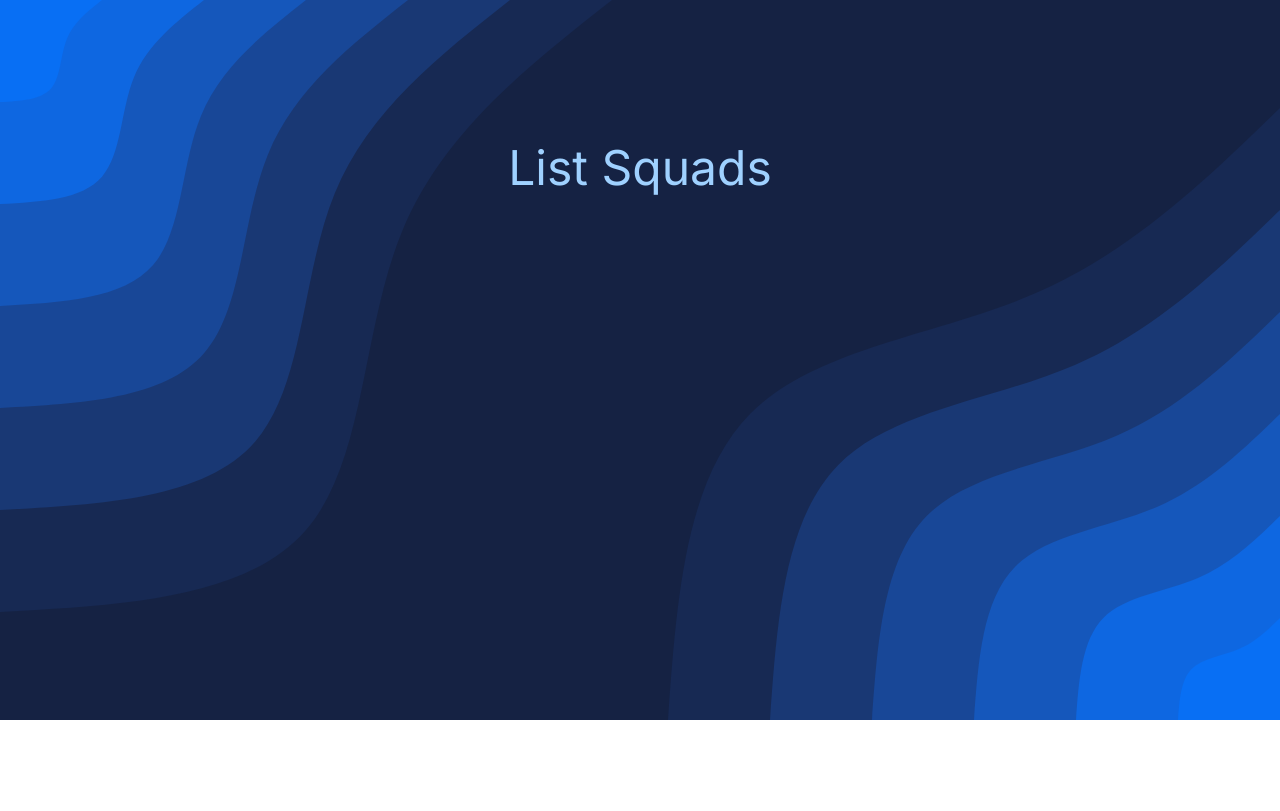
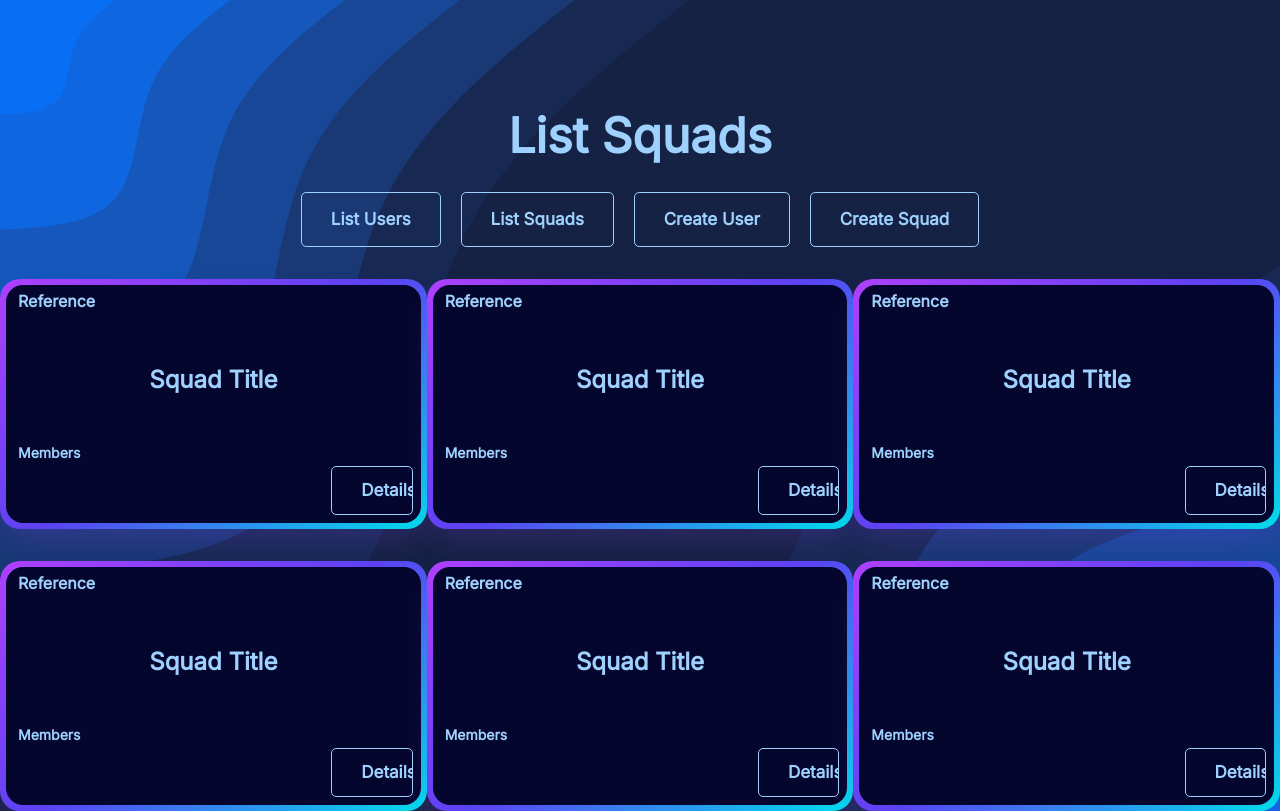
Before and after one commit to SShrimpman/MScope---Squads, a Vue app: page /squadslist in a window 1280 px wide. Built offline with nearby package versions, Linux system fonts and the light colour scheme.

Commit message:
Changes in the code and tailwind config

```diff
--- a/src/components/CreateSquad.vue
+++ b/src/components/CreateSquad.vue
@@ -1,5 +1,5 @@
 <template>
-    <h1 class="text-lightBlue text-center text-5xl mt-36">
+    <h1 class="text-lightBlue text-center text-5xl mt-28 font-bold">
         Create Squad
     </h1>
 </template>
--- a/src/components/CreateUser.vue
+++ b/src/components/CreateUser.vue
@@ -1,5 +1,5 @@
 <template>
-    <h1 class="text-lightBlue text-center text-5xl mt-36">
+    <h1 class="text-lightBlue text-center text-5xl mt-28 font-bold">
         Create User
     </h1>
 </template>
--- a/src/components/InitialPage.vue
+++ b/src/components/InitialPage.vue
@@ -1,18 +1,15 @@
 <template>
-  <p class="text-lightBlue text-center text-5xl mt-36 font-bold">
+  <h1 class="text-lightBlue text-center text-5xl mt-28 font-bold">
     Hello Guys!
-  </p>
-  <span class="flex text-lightBlue justify-center text-xl mt-10">
+  </h1>
+  <span class="flex text-lightBlue justify-center text-xl mt-6">
     Choose one of the Buttons to go to that Page!
   </span>
-  <div class="flex justify-center mt-16 space-x-16">
-    <Button :text="'List Users'" @click="listUsers"/>
-    <Button :text="'List Squads'" @click="listSquads"/>
-    <Button :text="'Create User'" @click="createUser"/>
-    <Button :text="'Create Squad'" @click="createSquad"/>
-  </div>
-  <div class="flex justify-center mt-16">
-    <Card />
+  <div class="flex justify-center mt-8 gap-5">
+    <Button :text="'List Users'" @click="listUsers" />
+    <Button :text="'List Squads'" @click="listSquads" />
+    <Button :text="'Create User'" @click="createUser" />
+    <Button :text="'Create Squad'" @click="createSquad" />
   </div>
 </template>
 
@@ -26,16 +23,16 @@ import Card from './widgets/Card.vue';
     Card
   },
   methods: {
-      listUsers(){
+    listUsers() {
       this.$router.push({ name: "ListUsers" });
     },
-      listSquads(){
+    listSquads() {
       this.$router.push({ name: "ListSquads" });
     },
-      createUser(){
+    createUser() {
       this.$router.push({ name: "CreateUser" });
     },
-      createSquad(){
+    createSquad() {
       this.$router.push({ name: "CreateSquad" });
     }
   }
--- a/src/components/ListSquads.vue
+++ b/src/components/ListSquads.vue
@@ -1,11 +1,57 @@
 <template>
-    <h1 class="text-lightBlue text-center text-5xl mt-36">
+    <h1 class="text-lightBlue text-center text-5xl mt-28 font-bold">
         List Squads
     </h1>
+    <div class="flex justify-center mt-8 gap-5">
+        <Button :text="'List Users'" @click="listUsers" />
+        <Button :text="'List Squads'" @click="listSquads" />
+        <Button :text="'Create User'" @click="createUser" />
+        <Button :text="'Create Squad'" @click="createSquad" />
+    </div>
+    <div class="grid grid-cols-3 mt-8">
+        <div class="flex justify-center mb-8">
+            <Card/>
+        </div>
+        <div class="flex justify-center">
+            <Card/>
+        </div>
+        <div class="flex justify-center">
+            <Card/>
+        </div>
+        <div class="flex justify-center">
+            <Card/>
+        </div>
+        <div class="flex justify-center">
+            <Card/>
+        </div>
+        <div class="flex justify-center">
+            <Card/>
+        </div>
+    </div>
 </template>
 
 <script>
-    export default {
+import Button from './widgets/Button.vue';
+import Card from './widgets/Card.vue';
 
+export default {
+    components: {
+        Button,
+        Card
+    },
+    methods: {
+    listUsers() {
+      this.$router.push({ name: "ListUsers" });
+    },
+    listSquads() {
+      this.$router.push({ name: "ListSquads" });
+    },
+    createUser() {
+      this.$router.push({ name: "CreateUser" });
+    },
+    createSquad() {
+      this.$router.push({ name: "CreateSquad" });
     }
+  }
+}
 </script>
--- a/src/components/widgets/Button.vue
+++ b/src/components/widgets/Button.vue
@@ -8,14 +8,13 @@
             text: {
                 type: String,
                 required: true,
-            }
+            },
         }
     }
 </script>
 
 <style>
 .button {
- --color: #9fd1ff;
  padding: 0.8em 1.7em;
  background-color: transparent;
  border-radius: .3em;
@@ -27,7 +26,7 @@
  font-size: 17px;
  border: 1px solid;
  font-family: inherit;
- color: var(--color);
+ color: #9fd1ff;
  z-index: 1;
 }
 
@@ -40,7 +39,7 @@
  position: absolute;
  border-radius: 50%;
  z-index: -1;
- background-color: var(--color);
+ background-color: #9fd1ff;
  transition: 1s ease;
 }
 
--- a/tailwind.config.js
+++ b/tailwind.config.js
@@ -16,6 +16,7 @@ export default {
       },
       width: {
         '500': '500px',
+        '900': '900px',
         '100': '100%'
       },
       borderRadius: {
@@ -27,6 +28,9 @@ export default {
       },
       backgroundImage: {
         'card': 'linear-gradient(144deg,#AF40FF, #5B42F3 50%,#00DDEB)'
+      },
+      zIndex: {
+        '1': '1',
       }
     }
   },
```
Lines whose indentation alone changed are shown as unchanged.
